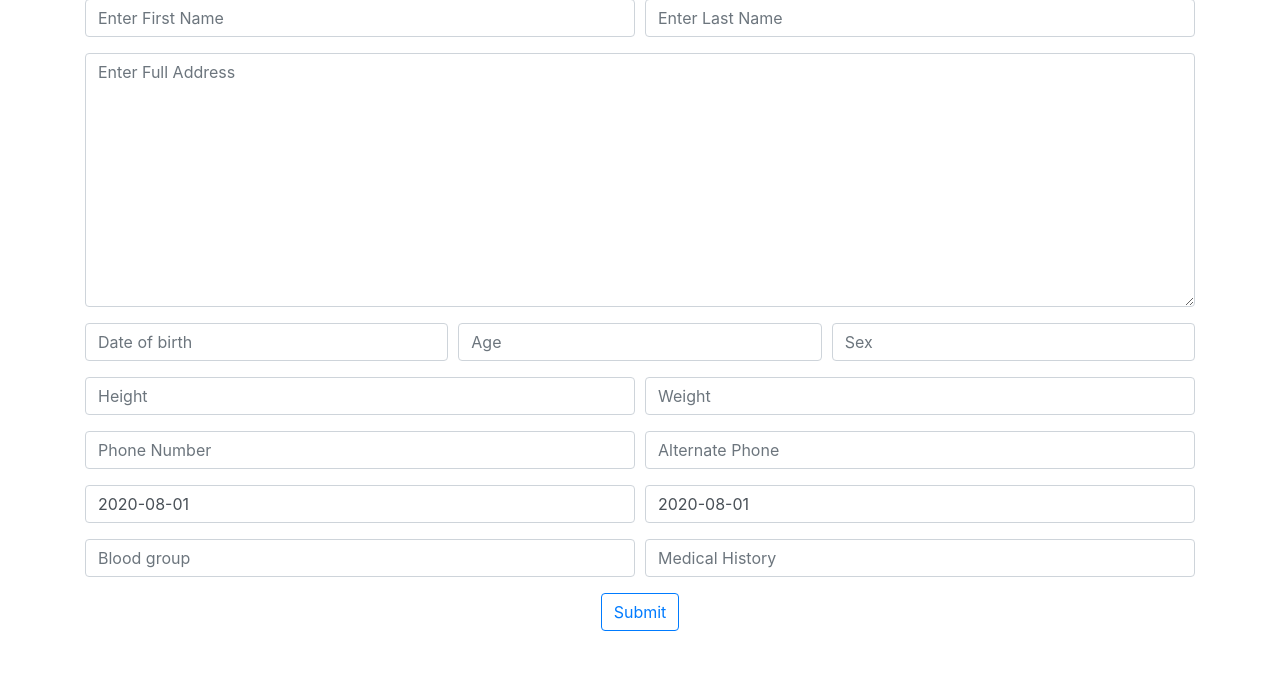
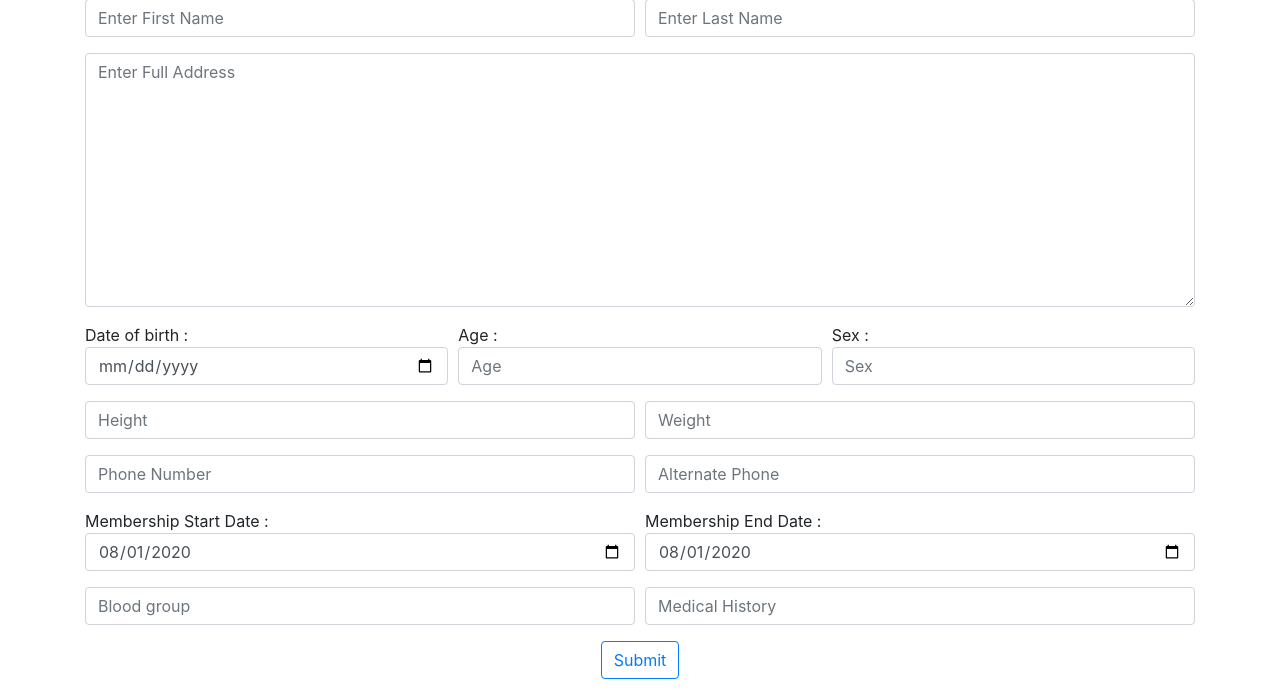
Before and after one commit to ChaitanyaM18/raw, a Django app: page /add/ in a window 1280 px wide. Shown: the part 167-862 px from the top of the page. Before the commit the page ends 798 px from the top, so only its background shows below. Run offline with Django 3.2, Linux system fonts and the light colour scheme; some libraries are stand-ins or nearby versions; some web fonts are replaced.

Commit message:
date-picker

```diff
--- a/assets/templates/add_users.html
+++ b/assets/templates/add_users.html
@@ -23,15 +23,15 @@
   </div>
   <div class="form-row">
     <div class="form-group col-md-4">
-    {% render_field form.date_of_birth class="form-control" placeholder="Date of birth"%}
+    Date of birth : {% render_field form.date_of_birth class="form-control" placeholder="Date of birth"%}
     {{form.date_of_birth.errors}}
     </div>
     <div class="form-group col-md-4">
-      {% render_field form.age class="form-control" placeholder="Age"%}
+      Age : {% render_field form.age class="form-control" placeholder="Age"%}
     {{form.age.errors}}
     </div>
     <div class="form-group col-md-4">
-      {% render_field form.sex class="form-control" placeholder="Sex"%}
+      Sex : {% render_field form.sex class="form-control" placeholder="Sex"%}
     {{form.sex.errors}}
     </div>
   </div>
@@ -57,11 +57,11 @@
     </div>
     <div class="form-row">
         <div class="form-group col-md-6">
-        {% render_field form.membership_start_date class="form-control" placeholder="Membership Start Date"%}
+        Membership Start Date : {% render_field form.membership_start_date class="form-control" placeholder="Membership Start Date"%}
         {{form.membership_start_date.errors}}
         </div>
         <div class="form-group col-md-6">
-        {% render_field form.membership_end_date class="form-control" placeholder="Membership End Date"%}
+        Membership End Date : {% render_field form.membership_end_date class="form-control" placeholder="Membership End Date"%}
         {{form.membership_end_date.errors}}
         </div>
     </div>
--- a/fitness/forms.py
+++ b/fitness/forms.py
@@ -1,11 +1,18 @@
 from django import forms
 from .models import AddUsers,GenerateInvoice
 
+class DateInput(forms.DateInput):
+    input_type = 'date'
 
 class AddUsersForm(forms.ModelForm):
 	class Meta:
 		model = AddUsers
 		fields = '__all__'
+		widgets = {
+            'date_of_birth': DateInput(),
+			'membership_start_date':DateInput(),
+			'membership_end_date':DateInput(),
+        }
 
 class GenerateInvoiceForm(forms.ModelForm):
 	class Meta:
--- a/fitness/views.py
+++ b/fitness/views.py
@@ -11,7 +11,7 @@ from django.shortcuts import render, redirect, get_object_or_404
 from django.http import HttpResponse
 from django.views.generic import View
 from fitness.utils import render_to_pdf
-from .forms import GenerateInvoiceForm
+from .forms import GenerateInvoiceForm,AddUsersForm
 
 
 class HomeView(TemplateView):
@@ -20,8 +20,8 @@ class HomeView(TemplateView):
 
 class AddUsersCreate(CreateView):
 	model = AddUsers
+	form_class = AddUsersForm
 	template_name = 'add_users.html'
-	fields = '__all__'
 
 	def get_success_url(self):
 		return reverse_lazy('list')
```
Also changed, not shown: db.sqlite3.
